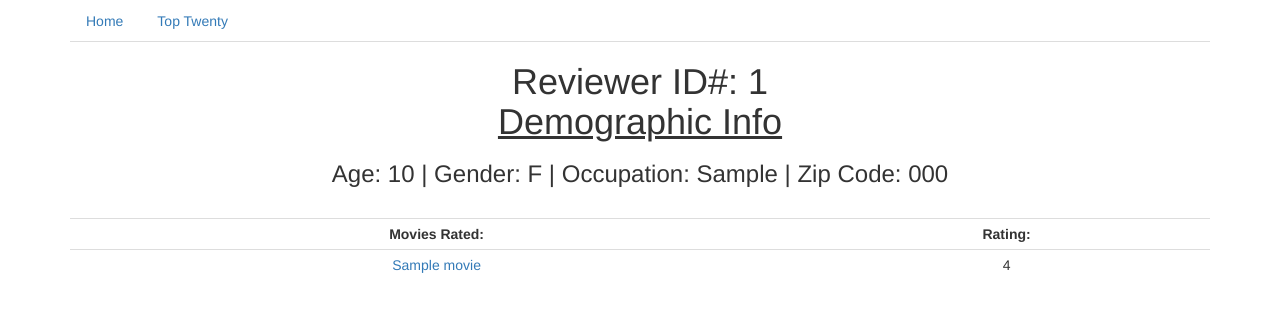
After one commit to JayTwitty/movieratings, a Django app: a page that uses movieratings/templates/every_user.html in a window 1280 px wide. The commit adds this page. Shown: the top 312 px of the page. Run offline with Django 3.2, Linux system fonts and the light colour scheme; tables that the repository leaves empty hold one stand-in row (values such as "Sample post"); parts of the project's set-up code (start-up, migrations or seed data) failed here and were passed over; some libraries are stand-ins or nearby versions.

Commit message:
movie ratings

```diff
--- a/movieratings/models.py
+++ b/movieratings/models.py
@@ -11,6 +11,9 @@ class Rater(models.Model):
     gender = models.CharField(max_length=10, choices=GENDER_CHOICES)
     occupation = models.CharField(max_length=30)
     zip_code = models.CharField(max_length=10)
+
+    def __str__(self):
+        return"{} {} {} {}".format(self.age, self.gender, self.occupation, self.zip_code)
 
 
 class Movie(models.Model):
--- /dev/null
+++ b/movieratings/templates/every_user.html
@@ -0,0 +1,40 @@
+{% load staticfiles %}
+
+<!DOCTYPE html>
+<html lang="en">
+<head>
+    <meta charset="UTF-8">
+    <link href="https://maxcdn.bootstrapcdn.com/bootstrap/3.3.6/css/bootstrap.min.css" rel="stylesheet" integrity="sha384-1q8mTJOASx8j1Au+a5WDVnPi2lkFfwwEAa8hDDdjZlpLegxhjVME1fgjWPGmkzs7" crossorigin="anonymous">
+    <link href="{% static 'site.css' %}" rel="stylesheet">
+    <title>Reviewer ID#: {{ individual.id }}</title>
+</head>
+<body class="container">
+<ul class="nav nav-tabs">
+    <li role="presentation"><a href="{% url 'index_view' %}">Home</a></li>
+    <li role="presentation"><a href="{% url 'top_twenty' %}">Top Twenty</a></li>
+</ul>
+
+    <h1 class="center"><div>Reviewer ID#: {{ individual.id }}<br> <u>Demographic Info</u></div></h1>
+<h3 class="center">
+<span>Age: {{ individual.age }} | </span>
+<span>Gender: {{ individual.gender }} |</span>
+<span>Occupation: {{ individual.occupation }} |</span>
+<span>Zip Code: {{ individual.zip_code }} </span>
+</h3>
+<br>
+<table class="table table-condensed table-hover center">
+    <tr><th class="center">Movies Rated:</th>
+        <th class="center">Rating:</th>
+        </tr>
+    {% for movies in rater_movies %}
+        <tr>
+            <td><a href="{% url 'movie' movies.movie.pk %}">{{ movies.movie }}</a></td>
+            <td>{{ movies.rating }}</td>
+        </tr>
+    {% endfor %}
+</table>
+
+
+<script src="https://maxcdn.bootstrapcdn.com/bootstrap/3.3.6/js/bootstrap.min.js" integrity="sha384-0mSbJDEHialfmuBBQP6A4Qrprq5OVfW37PRR3j5ELqxss1yVqOtnepnHVP9aJ7xS" crossorigin="anonymous"></script>
+</body>
+</html>
--- a/movieratings/views.py
+++ b/movieratings/views.py
@@ -1,28 +1,33 @@
-from django.shortcuts import render, render_to_response, get_list_or_404
+from django.shortcuts import render
 
 # Create your views here.
-from movieratings.models import Movie, Review
-from django.db.models import Avg
-
-
-def index_views(request):
-    return render(request, 'index.html', {})
+from movieratings.models import Movie, Review, Rater
 
 
 def top_twenty_views(request):
     sorted_top_twenty = Movie.objects.order_by('-avg_rating')[:20]
-    return render_to_response('top_twenty.html', {'top_twenty': sorted_top_twenty})
+    return render(request, 'top_twenty.html', {'top_twenty': sorted_top_twenty})
+
 
 
 def movie_page(request, pk):
-    reviewers = get_list_or_404(Review, movie_id=pk)
+    reviewers = Review.objects.filter(movie_id=pk)
     movie = Movie.objects.get(id=pk)
-    movie_ratings = Movie.objects.filter(movie=movie.pk)
-    return render(request, 'movies.html', {'all_movies': movie,
-                                              'reviewers': reviewers,
-                                              'movie_ratings': movie_ratings
-                                              })
+    movie_ratings = Movie.objects.filter(id=pk)
+    return render(request, 'movies.html', {'reviewers': reviewers,
+                                           'movie': movie,
+                                           'movie_ratings': movie_ratings
+                                           })
 
 
-def movie_views(request):
-    return render_to_response('movies.html')
+def all_of_the_movies(request):
+    all_movies = Movie.objects.all()
+    return render(request,'index.html', {'every_movie': all_movies})
+
+
+
+def every_user(request, pk):
+    individual_user = Rater.objects.get(id=pk)
+    rater_movies = Review.objects.filter(reviewer=individual_user.pk)
+    return render(request, 'every_user.html', {'individual':individual_user,
+                                               'rater_movies':rater_movies})
--- a/twitty_movies/urls.py
+++ b/twitty_movies/urls.py
@@ -15,11 +15,12 @@ Including another URLconf
 """
 from django.conf.urls import url
 from django.contrib import admin
-from movieratings.views import index_views, top_twenty_views, movie_page, movie_views
+from movieratings.views import top_twenty_views, movie_page, all_of_the_movies, every_user
 
 urlpatterns = [
     url(r'^admin/', admin.site.urls),
-    url(r'^$', index_views, name="index_view"),
+    url(r'^$', all_of_the_movies, name="index_view"),
     url(r'^toptwenty/', top_twenty_views, name="top_twenty"),
-    url(r'^(?P<pk>\d+)$', movie_page, name="movie")
+    url(r'^(?P<pk>\d+)$', movie_page, name="movie"),
+    url(r'^user/(?P<pk>\d+)$',every_user, name="all_users")
 ]
```
Also changed, not shown: movieratings/templates/index.html (+23 -3 lines), movieratings/templates/movies.html (+60 -6 lines), movieratings/templates/top_twenty.html (+3 -5 lines).
